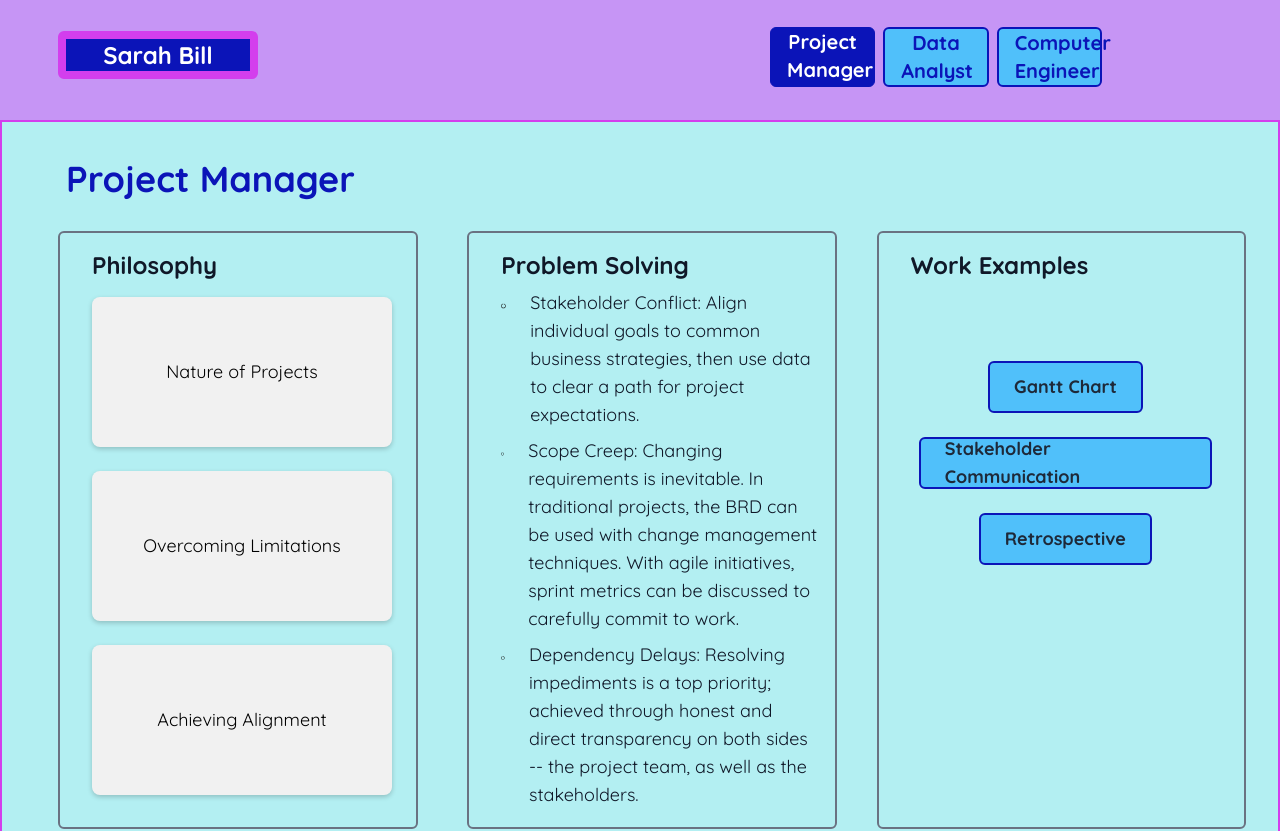
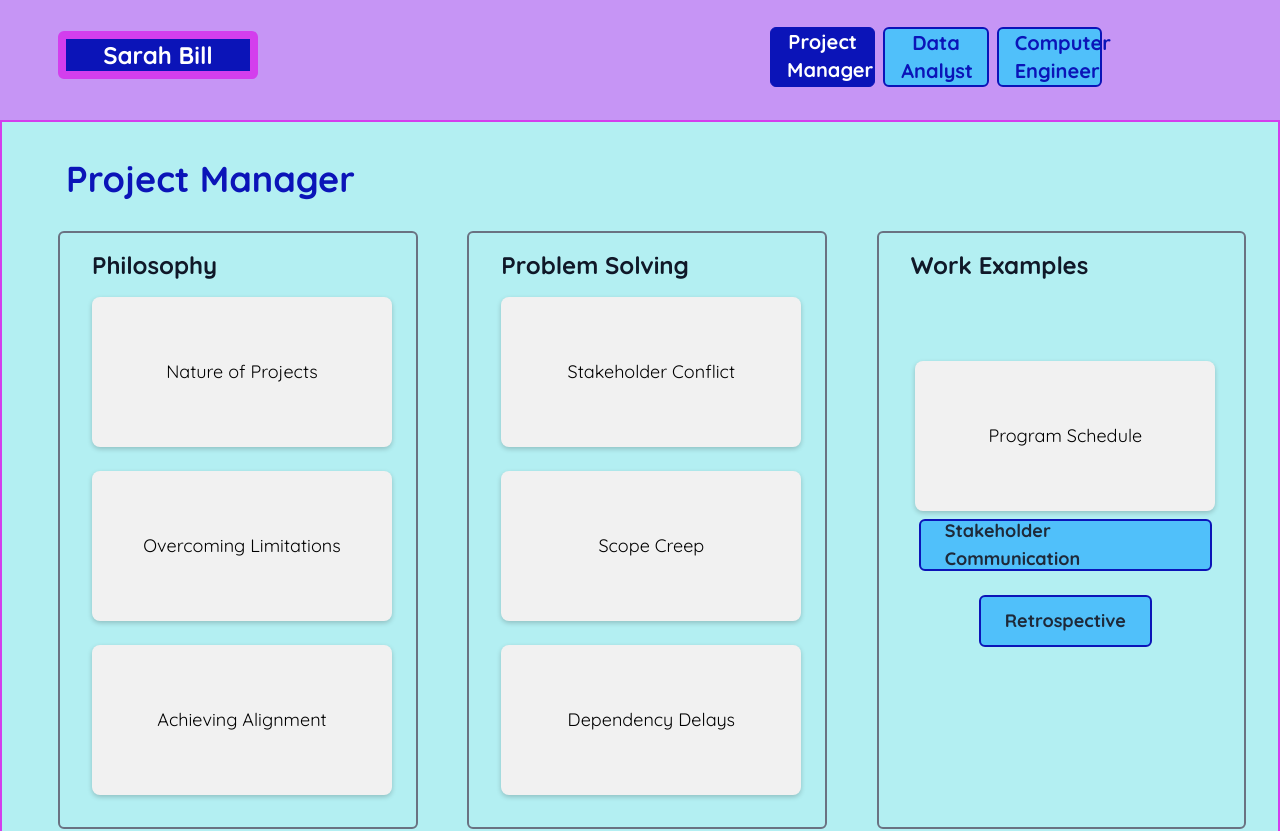
Before and after one commit to thekid1881/portfolio, a Next.js app: page /project in a window 1280 px wide. Shown: the top 831 px of the page. Built offline with nearby package versions, Linux system fonts and the light colour scheme.

Commit message:
newest newer changes

```diff
--- a/app/project/page.js
+++ b/app/project/page.js
@@ -1,5 +1,6 @@
 import Link from "next/link";
 import { FaCircleNotch } from "react-icons/fa";
+import Image from "next/image";
 import { FlipCard } from "@/components/FlipCard";
 
 export default function Project() {
@@ -72,29 +73,23 @@ export default function Project() {
                 Problem Solving
               </p>
             </div>
-            <div className="flex flex-row ml-2 mt-2">
-              <FaCircleNotch
-                  className="flex flex-row ml-2 mt-2"
+            <div className="ml-2 my-2 p-2 justify-items-center text-center">
+              <FlipCard
+                frontContent={<h2>Stakeholder Conflict</h2>}
+                backContent={<p>Align individual goals to common business strategies, then use data to create clear project expectations.</p>}
               />
-              <p className="flex flex-row justify-start text-gray-900 ml-6">
-                  Stakeholder Conflict: Align individual goals to common business strategies, then use data to clear a path for project expectations.
-              </p>
             </div>
-            <div className="flex flex-row ml-2 mt-2">
-              <FaCircleNotch
-                  className="flex flex-row ml-2 mt-2"
+            <div className="ml-2 my-2 p-2 justify-items-center text-center">
+              <FlipCard
+                frontContent={<h2>Scope Creep</h2>}
+                backContent={<p>In traditional projects, the BRD can be used with change management. With agile projects, sprint metrics can be discussed to carefully commit to work.</p>}
               />
-              <p className="flex flex-row justify-items-start text-gray-900 ml-6">
-                Scope Creep: Changing requirements is inevitable. In traditional projects, the BRD can be used with change management techniques. With agile initiatives, sprint metrics can be discussed to carefully commit to work.
-              </p>
             </div>
-            <div className="flex flex-row ml-2 mt-2">
-              <FaCircleNotch
-                  className="flex flex-row ml-2 mt-2"
+            <div className="ml-2 my-2 p-2 justify-items-center text-center">
+              <FlipCard
+                frontContent={<h2>Dependency Delays</h2>}
+                backContent={<p>Resolving impediments is a top priority, achieved through honest and direct transparency between the project team and the stakeholders.</p>}
               />
-              <p className="flex flex-row justify-items-start text-gray-900 ml-6">
-                Dependency Delays: Resolving impediments is a top priority; achieved through honest and direct transparency on both sides -- the project team, as well as the stakeholders.
-              </p>
             </div>
           </div>
           <div className="justify-items-start text-lg border-solid border-2 border-gray-500 rounded-md p-4 ml-6">
@@ -104,12 +99,21 @@ export default function Project() {
               </p>
             </div>
             <div className="flex flex-row justify-self-center ml-2 mt-2">
-              <Link
-                className="mx-4 rounded-md border-2 border-solid border-[#0b14b8] transition-colors flex items-center justify-center bg-[#50c0fa] text-gray-800 gap-2 hover:bg-[#d1a9fc] hover:text-gray-800 font-bold text-lg h-10 p-6 mb-4"
-                href="/gantt"
-              >
-                Gantt Chart
-              </Link>
+              <FlipCard
+                frontContent={<h2>Program Schedule</h2>}
+                backContent={
+                  <Link
+                    href="/gantt"
+                  >
+                    <Image
+                      src="/programschedule.png"
+                      width={250}
+                      height={250}
+                      alt="program schedule"
+                    />
+                  </Link>
+                }
+              />
             </div>
             <div className="flex flex-row justify-self-center ml-2 mt-2">
               <Link
```
Also changed, not shown: public/programschedule.png (added).
